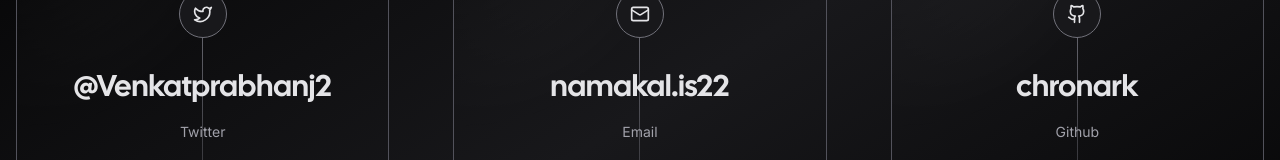
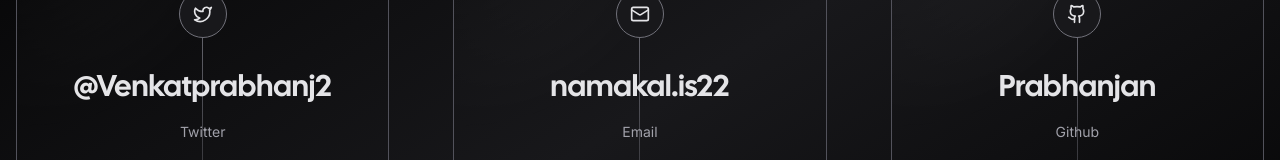
Before and after one commit to NVVPrabhanjan/My-Portfolio-, a Next.js app: page /contact in a window 1280 px wide. Shown: the part 286-446 px from the top of the page. Built offline with nearby package versions, Linux system fonts and the light colour scheme; no server answers; what tailwindcss-debug-screens would draw is missing.

Commit message:
Update page.tsx

```diff
--- a/app/contact/page.tsx
+++ b/app/contact/page.tsx
@@ -19,9 +19,9 @@
 	},
 	{
 		icon: <Github size={20} />,
-		href: "https://github.com/chronark",
+		href: "https://github.com/NVVPrabhanjan",
 		label: "Github",
-		handle: "chronark",
+		handle: "Prabhanjan",
 	},
 ];
 
```
